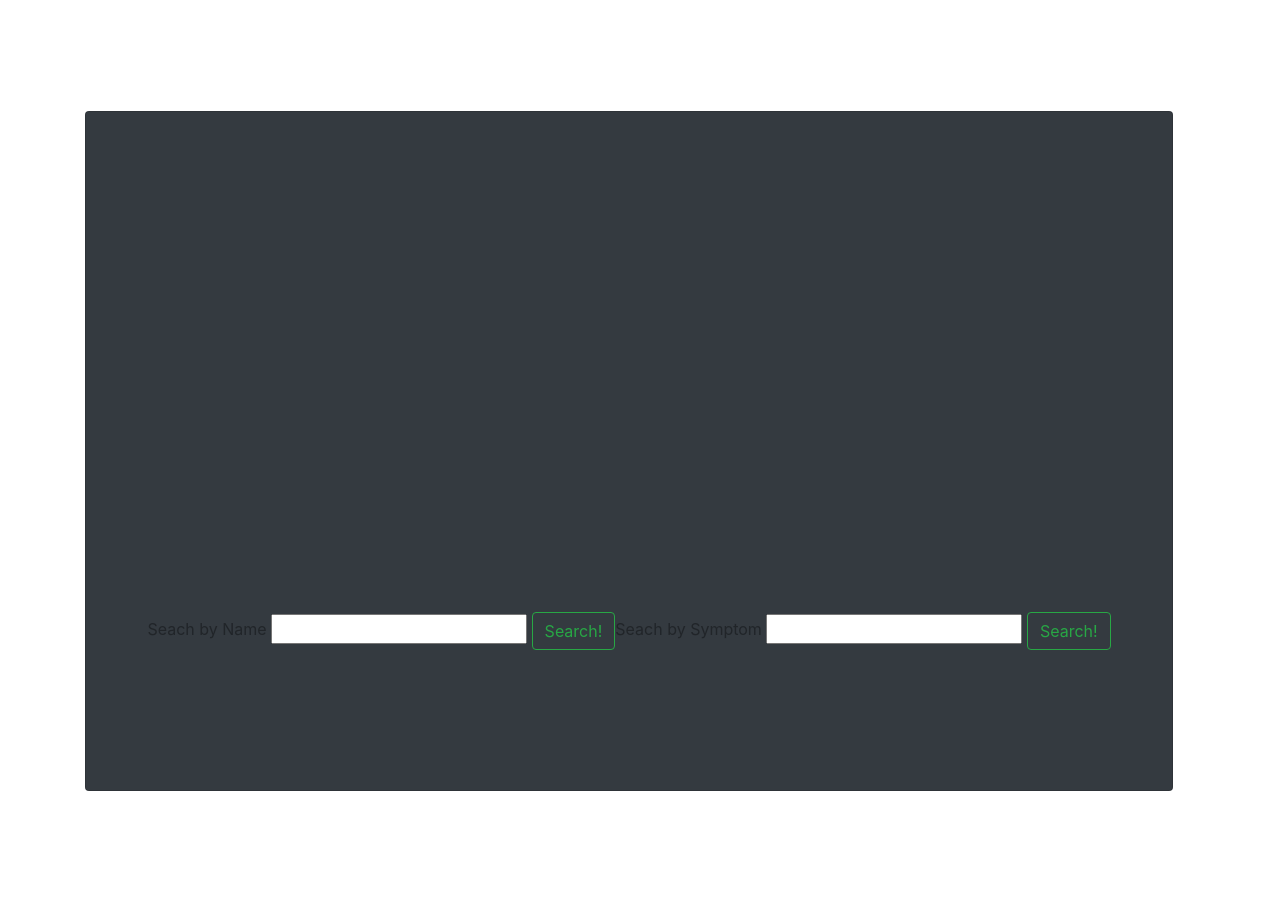
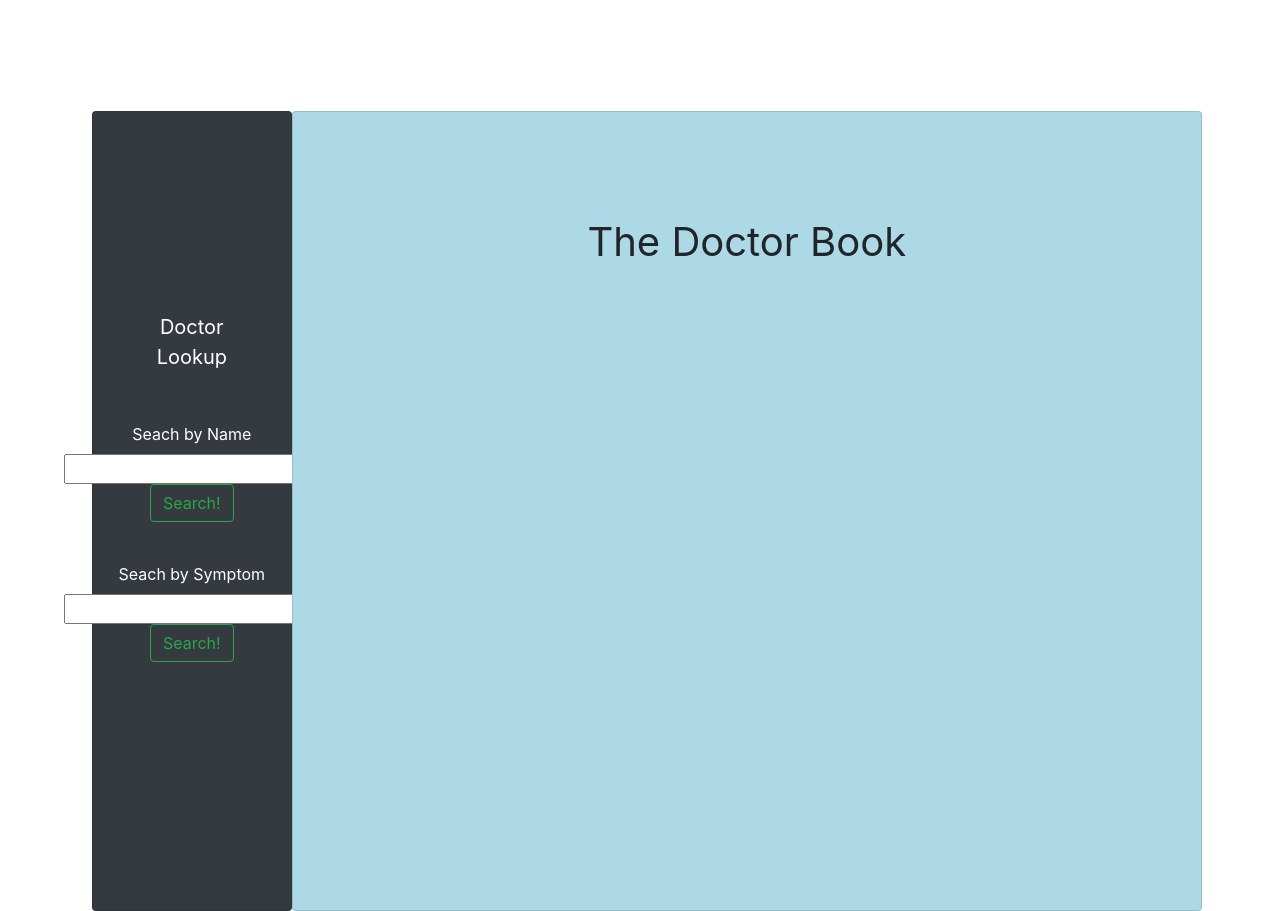
Before and after one commit to ejordan1/doctorlookup, a website built with webpack: page src/index.html in a window 1280 px wide. Before the commit the page ends 800 px from the top, so only its background shows below. Built offline with nearby package versions, Linux system fonts and the light colour scheme.

Commit message:
add styling to main page

```diff
--- a/src/index.html
+++ b/src/index.html
@@ -10,18 +10,19 @@
         <div class="row" id="imageRow">
           <!-- Imaging displayer -->
         </div>
-
+        <div class="searchTitle">
+          Doctor Lookup
+        </div>
         <div class="row" id="inputRow">
-
           <!-- Form input -->
-            <form id="nameForm" action="index.html" method="post">
+            <form class = "searchForm" id="nameForm" action="index.html" method="post">
 
               <label for="name">Seach by Name</label>
               <input type="text" id = "name" name="" value="">
 
               <button class="btn btn-outline-success" type="submit" name="button" id="submitFormButton">Search!</button>
             </form>
-          <form id="symptomsForm" action="index.html" method="post">
+          <form class = "searchForm" id="symptomsForm" action="index.html" method="post">
             <label for="symptoms">Seach by Symptom</label>
             <input type="text" id = "symptoms" name="" value="">
 
@@ -30,6 +31,11 @@
 
         </div>
       </div>
+      <div class="mainColumn card">
+        <div class="bookTitle">
+          The Doctor Book
+        </div>
+      </div>
     </div>
 
   </body>
--- a/src/main.js
+++ b/src/main.js
@@ -13,8 +13,9 @@ $(document).ready(function() {
   $("#nameForm").submit(function(event){
 
     let nameInput = $("#name").val();
-    console.log("nameInput: " + nameInput);
+
     let newUrl = resource_url + "&name=" + nameInput;
+    console.log("newurl: " + newUrl);
     // let long = parseFloat($("#userLong").val());
     // let lat = parseFloat($("#userLat").val());
     // // placeholder clouds
@@ -32,6 +33,7 @@ $(document).ready(function() {
     $.get(newUrl).then(function(response){
       let a = response;
       console.log(response);
+      displayDoctorsInfo(response);
 
     }).fail(function(error){
       console.log("there was an error: ");
@@ -41,12 +43,12 @@ $(document).ready(function() {
   });
   $("#symptomsForm").submit(function(event){
     let symptomsInput = $("#symptoms").val();
-    console.log("symptomsInput: " + symptomsInput);
     let newUrl = resource_url + "&query=" + symptomsInput;
-
+    console.log("newurl: " + newUrl);
     $.get(newUrl).then(function(response){
       let a = response;
       console.log(response);
+      displayDoctorsInfo(response);
 
     }).fail(function(error){
       console.log("there was an error: ");
@@ -56,3 +58,11 @@ $(document).ready(function() {
     event.preventDefault();
   });
 });
+
+function displayDoctorsInfo(response){
+  let doctorArray = response.data;
+  doctorArray.forEach(function(doctor){
+    console.log(doctor.profile.name + ": " + doctor.profile.bio);
+  //  console.log(doctor.profile.practices.location_slug);
+  });
+}
--- a/src/styles.css
+++ b/src/styles.css
@@ -1,18 +1,58 @@
 /*  Styles! */
+.container{
+  float: left;
+  margin-left: 6% !important;
+}
+
 #displayCard {
+  float: left;
   align-items: center;
   text-align: center;
-  width: 85vw;
-  height: 85vh;
+  width: 200px;
+
+  height: 100vh;
   margin-top: 10%;
+  color: white;
+}
 
+.doctorCard{
+  float: left;
 }
 
 #imageRow {
-  height: 500px;
+
 }
 
 #userInputForm {
 
 
 }
+
+.searchTitle{
+  margin: 30px;
+  margin-top: 200px;
+  font-size: 20px;
+}
+
+.searchForm{
+  margin: 20px;
+}
+
+.mainColumn{
+  width: auto;
+  background-color: lightblue !important;
+  height: 100vh;
+  margin-left: 200px;
+  margin-top: 10%;
+  text-align: center;
+}
+
+.bookTitle{
+  padding-top: 100px;
+  font-size: 40px;
+}
+
+/* .flexContainer{
+  display: flex;
+
+} */
```
